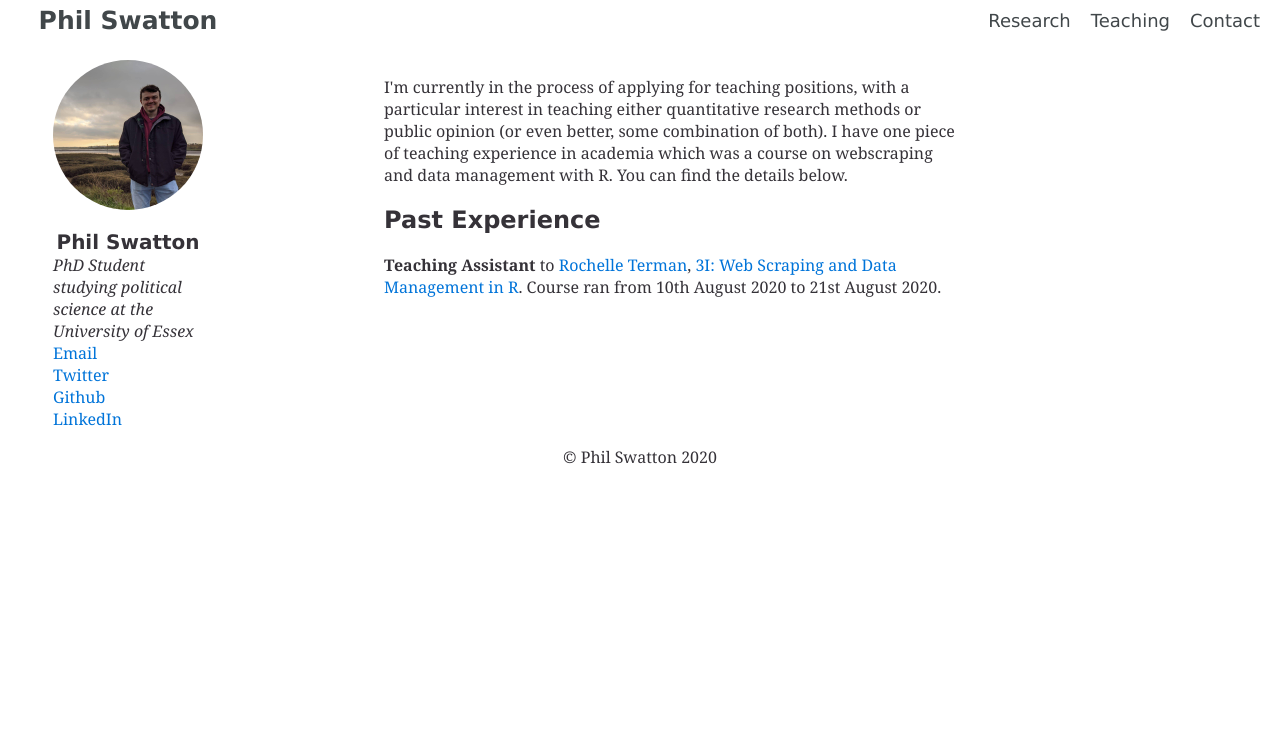
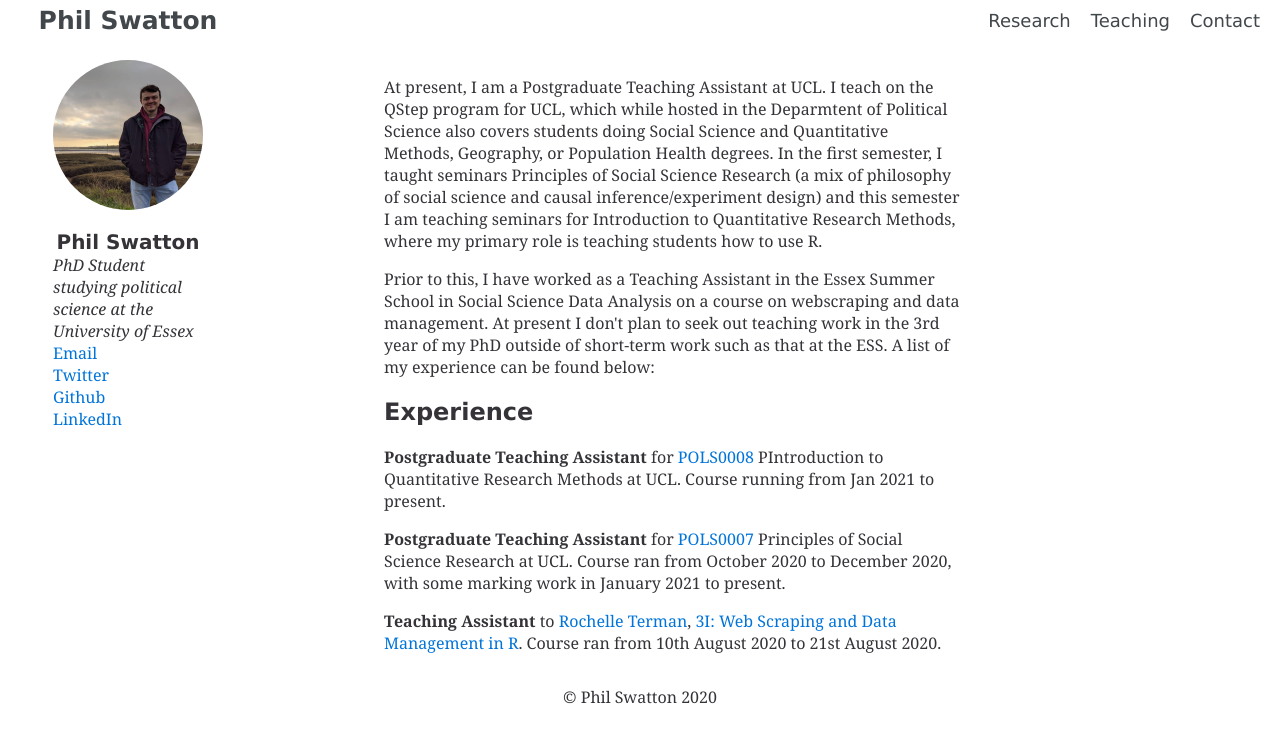
Before and after one commit to philswatton/philswatton.github.io, a Jekyll site: the page built from teaching/index.html, in a window 1280 px wide. Shown: the top 743 px of the page. Built offline with Jekyll 4.4.1, drawn with Linux system fonts in a browser that asks for light colours.

Commit message:
Update index.html

```diff
--- a/teaching/index.html
+++ b/teaching/index.html
@@ -2,7 +2,11 @@
 layout: default
 title: Teaching
 ---
-<p>I'm currently in the process of applying for teaching positions, with a particular interest in teaching either quantitative research methods or public opinion (or even better, some combination of both). I have one piece of teaching experience in academia which was a course on webscraping and data management with R. You can find the details below.</p>
+<p>At present, I am a Postgraduate Teaching Assistant at UCL. I teach on the QStep program for UCL, which while hosted in the Deparmtent of Political Science also covers students doing Social Science and Quantitative Methods, Geography, or Population Health degrees. In the first semester, I taught seminars Principles of Social Science Research (a mix of philosophy of social science and causal inference/experiment design) and this semester I am teaching seminars for Introduction to Quantitative Research Methods, where my primary role is teaching students how to use R.</p>
 
-<h2>Past Experience</h2>
+<p>Prior to this, I have worked as a Teaching Assistant in the Essex Summer School in Social Science Data Analysis on a course on webscraping and data management. At present I don't plan to seek out teaching work in the 3rd year of my PhD outside of short-term work such as that at the ESS. A list of my experience can be found below:</p>
+
+<h2>Experience</h2>
+<p><strong>Postgraduate Teaching Assistant</strong> for <a href="https://www.ucl.ac.uk/module-catalogue/modules/introduction-to-quantitative-research-methods/POLS0008">POLS0008</a> PIntroduction to Quantitative Research Methods at UCL. Course running from Jan 2021 to present.</p>
+<p><strong>Postgraduate Teaching Assistant</strong> for <a href="https://www.ucl.ac.uk/module-catalogue/modules/principles-of-social-science-research/POLS0007">POLS0007</a> Principles of Social Science Research at UCL. Course ran from October 2020 to December 2020, with some marking work in January 2021 to present.</p>
 <p><strong>Teaching Assistant</strong> to <a href="http://rochelleterman.com/">Rochelle Terman</a>, <a href="https://github.com/rochelleterman/ESS-webscraping">3I: Web Scraping and Data Management in R</a>. Course ran from 10th August 2020 to 21st August 2020.</p>
```
